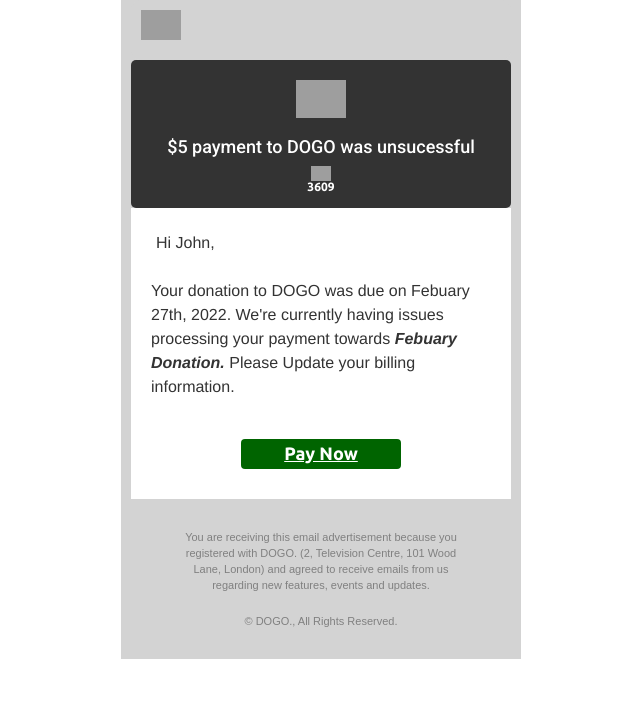
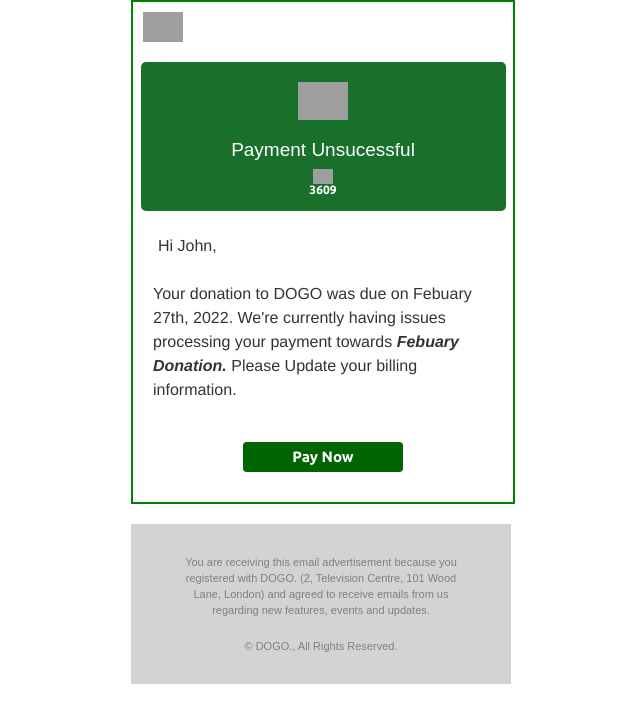
Before and after one commit to AminaBuhari/News-Doc-MailChimp-, a website: page index.html in a window 1280 px wide. Shown: the whole page, without its empty margins (319-959 px from the left). Drawn offline with Linux system fonts and the light colour scheme; grey boxes are pictures that could not be loaded.

Commit message:
Update button

```diff
--- a/index.html
+++ b/index.html
@@ -59,9 +59,11 @@
     </style>
     <![endif]-->
   <!--[if !mso]><!-->
-  <link href="https://fonts.googleapis.com/css?family=Roboto:300,400,500,700" rel="stylesheet" type="text/css">
   <link href="https://fonts.googleapis.com/css?family=Ubuntu:300,400,500,700" rel="stylesheet" type="text/css">
+  <style type="text/css">
+    @import url(https://fonts.googleapis.com/css?family=Ubuntu:300,400,500,700);
 
+  </style>
   <!--<![endif]-->
   <style type="text/css">
     @media only screen and (min-width:480px) {
@@ -70,9 +72,9 @@
         max-width: 380px;
       }
 
-      .mj-column-px-400 {
-        width: 400px !important;
-        max-width: 400px;
+      .mj-column-px-365 {
+        width: 365px !important;
+        max-width: 365px;
       }
     }
 
@@ -83,9 +85,9 @@
       max-width: 380px;
     }
 
-    .moz-text-html .mj-column-px-400 {
-      width: 400px !important;
-      max-width: 400px;
+    .moz-text-html .mj-column-px-365 {
+      width: 365px !important;
+      max-width: 365px;
     }
 
   </style>
@@ -107,15 +109,15 @@
 
 <body style="word-spacing:normal;background-color:white;">
   <div style="background-color:white;">
-    <!--[if mso | IE]><table align="center" border="0" cellpadding="0" cellspacing="0" class="" role="presentation" style="width:400px;" width="400" bgcolor="lightgrey" ><tr><td style="line-height:0px;font-size:0px;mso-line-height-rule:exactly;"><![endif]-->
-    <div style="background:lightgrey;background-color:lightgrey;margin:0px auto;max-width:400px;">
-      <table align="center" border="0" cellpadding="0" cellspacing="0" role="presentation" style="background:lightgrey;background-color:lightgrey;width:100%;">
+    <!--[if mso | IE]><table align="center" border="0" cellpadding="0" cellspacing="0" class="" role="presentation" style="width:380px;" width="380" bgcolor="white" ><tr><td style="line-height:0px;font-size:0px;mso-line-height-rule:exactly;"><![endif]-->
+    <div style="background:white;background-color:white;margin:0px auto;max-width:380px;">
+      <table align="center" border="0" cellpadding="0" cellspacing="0" role="presentation" style="background:white;background-color:white;width:100%;">
         <tbody>
           <tr>
-            <td style="direction:ltr;font-size:0px;padding:0;text-align:center;">
+            <td style="border:2px solid green;direction:ltr;font-size:0px;padding:0;text-align:center;">
               <!--[if mso | IE]><table role="presentation" border="0" cellpadding="0" cellspacing="0"><tr><td class="" style="vertical-align:top;width:380px;" ><![endif]-->
               <div class="mj-column-px-380 mj-outlook-group-fix" style="font-size:0px;text-align:left;direction:ltr;display:inline-block;vertical-align:top;width:100%;">
-                <table border="0" cellpadding="0" cellspacing="0" role="presentation" style="background-color:lightgrey;border:7px solid #33333;border-radius:10px;vertical-align:top;" width="100%">
+                <table border="0" cellpadding="0" cellspacing="0" role="presentation" style="background-color:white;border-radius:10px;vertical-align:top;" width="100%">
                   <tbody>
                     <tr>
                       <td align="left" style="font-size:0px;padding:10px 10px 20px 10px ;word-break:break-word;">
@@ -133,9 +135,9 @@
                   </tbody>
                 </table>
               </div>
-              <!--[if mso | IE]></td><td class="" style="vertical-align:top;width:380px;" ><![endif]-->
-              <div class="mj-column-px-380 mj-outlook-group-fix" style="font-size:0px;text-align:left;direction:ltr;display:inline-block;vertical-align:top;width:100%;">
-                <table border="0" cellpadding="0" cellspacing="0" role="presentation" style="background-color:#333333;border-radius:5px;vertical-align:top;" width="100%">
+              <!--[if mso | IE]></td><td class="" style="vertical-align:top;width:365px;" ><![endif]-->
+              <div class="mj-column-px-365 mj-outlook-group-fix" style="font-size:0px;text-align:left;direction:ltr;display:inline-block;vertical-align:top;width:100%;">
+                <table border="0" cellpadding="0" cellspacing="0" role="presentation" style="background-color:#19702b;border-radius:5px;vertical-align:top;" width="100%">
                   <tbody>
                     <tr>
                       <td align="center" style="font-size:0px;padding:20px 0;word-break:break-word;">
@@ -152,7 +154,7 @@
                     </tr>
                     <tr>
                       <td align="center" style="font-size:0px;padding:0 0 10px 0;word-break:break-word;">
-                        <div style="font-family:Roboto, Helvetica;font-size:18px;font-weight:500;line-height:1;text-align:center;color:white;">$5 payment to DOGO was unsucessful</div>
+                        <div style="font-family:Arial, Helvetica;font-size:19px;font-weight:00;line-height:1;text-align:center;color:white;">Payment Unsucessful</div>
                       </td>
                     </tr>
                     <tr>
@@ -192,13 +194,20 @@
                         <div style="font-family:Proxima, Helvetica;font-size:16px;line-height:24px;text-align:left;color:#333333;">Your donation to DOGO was due on Febuary 27th, 2022. We're currently having issues processing your payment towards<em style="margin: 0; font-weight: 700;"> Febuary Donation.</em> Please Update your billing information.</div>
                       </td>
                     </tr>
+                  </tbody>
+                </table>
+              </div>
+              <!--[if mso | IE]></td><td class="" style="vertical-align:top;width:380px;" ><![endif]-->
+              <div class="mj-column-px-380 mj-outlook-group-fix" style="font-size:0px;text-align:left;direction:ltr;display:inline-block;vertical-align:top;width:100%;">
+                <table border="0" cellpadding="0" cellspacing="0" role="presentation" style="vertical-align:top;" width="100%">
+                  <tbody>
                     <tr>
                       <td align="center" vertical-align="middle" style="font-size:0px;padding:0 0 30px 0;word-break:break-word;">
                         <table border="0" cellpadding="0" cellspacing="0" role="presentation" style="border-collapse:separate;width:160px;line-height:100%;">
                           <tbody>
                             <tr>
-                              <td align="center" bgcolor="darkgreen" role="presentation" style="border:none;border-radius:4px;cursor:auto;height:30px;mso-padding-alt:0 10px;background:darkgreen;" valign="middle">
-                                <a href="https://buy.stripe.com/test_aEUcNc6015RMfaUbII" style="display: inline-block; width: 140px; background: darkgreen; color: #ffffff; font-family: Ubuntu, Helvetica, Arial, sans-serif; font-size: 18px; line-height: 120%; margin: 0; text-transform: none; padding: 0 10px; mso-padding-alt: 0px; border-radius: 4px; font-weight: 700; text-decoration: underline;" target="_blank"> Pay Now </a>
+                              <td align="center" bgcolor="darkgreen" role="presentation" style="border:none;border-radius:4px;cursor:auto;height:30px;mso-padding-alt:5px 10px;background:darkgreen;" valign="middle">
+                                <a href="https://buy.stripe.com/test_aEUcNc6015RMfaUbII" style="display: inline-block; width: 140px; background: darkgreen; color: #ffffff; font-family: Ubuntu, Helvetica, Arial, sans-serif; font-size: 15px; line-height: 120%; margin: 0; text-transform: none; padding: 5px 10px; mso-padding-alt: 0px; border-radius: 4px; font-weight: 700; text-decoration: none;" target="_blank"> Pay Now </a>
                               </td>
                             </tr>
                           </tbody>
@@ -208,9 +217,21 @@
                   </tbody>
                 </table>
               </div>
-              <!--[if mso | IE]></td><td class="" style="vertical-align:top;width:400px;" ><![endif]-->
-              <div class="mj-column-px-400 mj-outlook-group-fix" style="font-size:0px;text-align:left;direction:ltr;display:inline-block;vertical-align:top;width:100%;">
-                <table border="0" cellpadding="0" cellspacing="0" role="presentation" style="vertical-align:top;" width="100%">
+              <!--[if mso | IE]></td></tr></table><![endif]-->
+            </td>
+          </tr>
+        </tbody>
+      </table>
+    </div>
+    <!--[if mso | IE]></td></tr></table><table align="center" border="0" cellpadding="0" cellspacing="0" class="" role="presentation" style="width:380px;" width="380" ><tr><td style="line-height:0px;font-size:0px;mso-line-height-rule:exactly;"><![endif]-->
+    <div style="margin:0px auto;max-width:380px;">
+      <table align="center" border="0" cellpadding="0" cellspacing="0" role="presentation" style="width:100%;">
+        <tbody>
+          <tr>
+            <td style="direction:ltr;font-size:0px;padding:20px 0;text-align:center;">
+              <!--[if mso | IE]><table role="presentation" border="0" cellpadding="0" cellspacing="0"><tr><td class="" style="vertical-align:top;width:380px;" ><![endif]-->
+              <div class="mj-column-px-380 mj-outlook-group-fix" style="font-size:0px;text-align:left;direction:ltr;display:inline-block;vertical-align:top;width:100%;">
+                <table border="0" cellpadding="0" cellspacing="0" role="presentation" style="background-color:lightgrey;vertical-align:top;" width="100%">
                   <tbody>
                     <tr>
                       <td align="center" style="font-size:0px;padding:30px 50px 10px 50px;word-break:break-word;">
```
Also changed, not shown: 1 other file.
